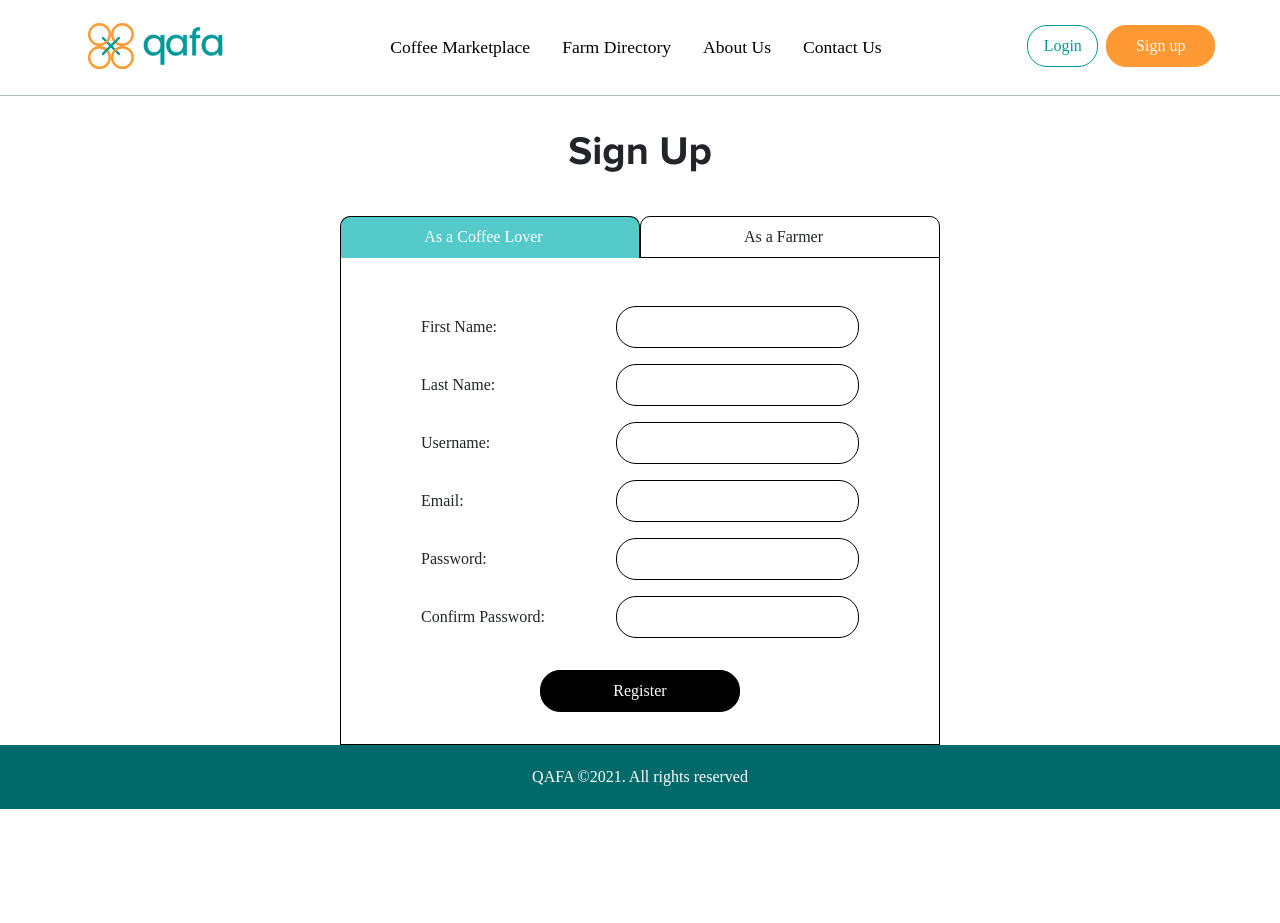
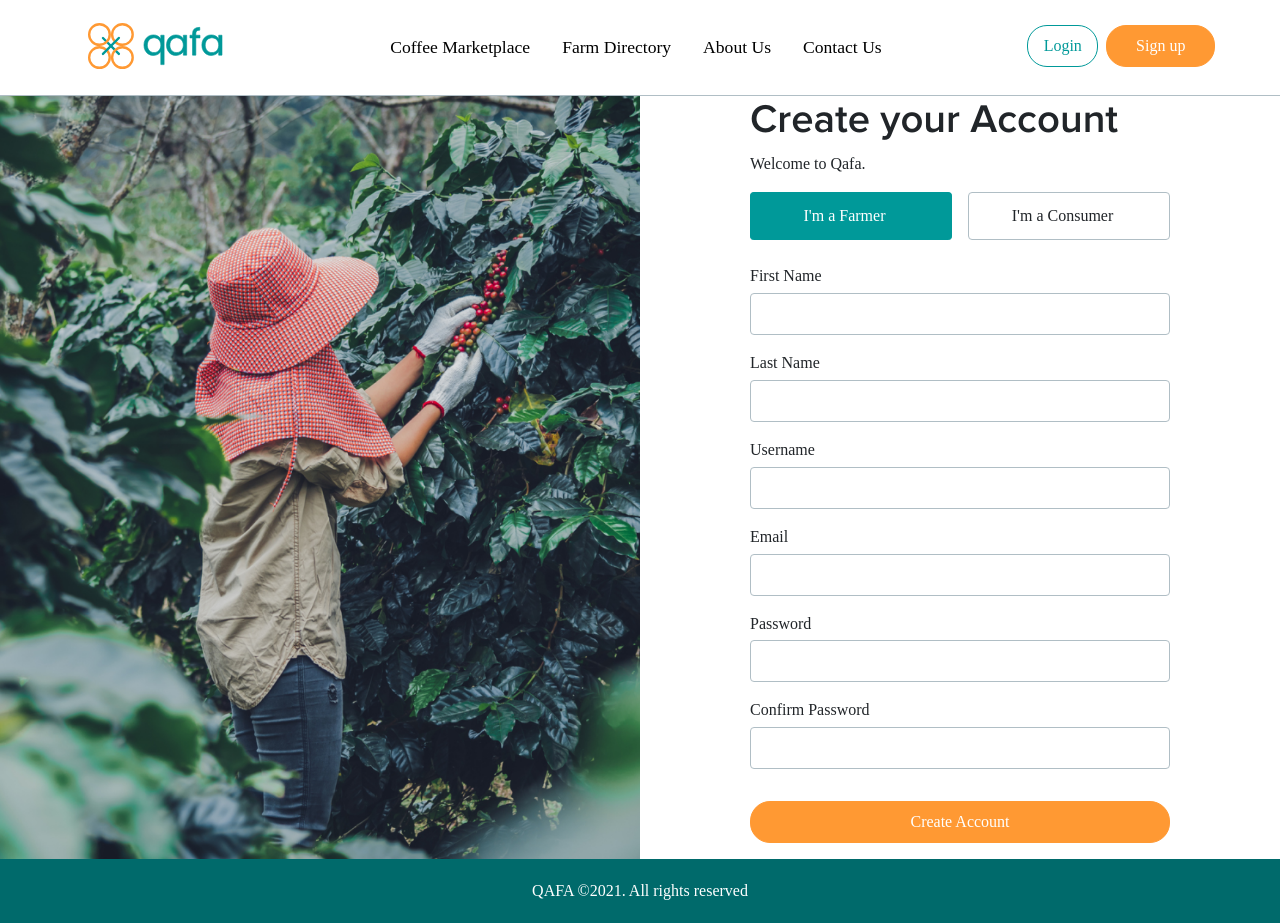
Before and after one commit to samvvw/coffee-connect, a React (Create React App) app in the folder client/: page /sign-up in a window 1280 px wide. Before the commit the page ends 809 px from the top, so only its background shows below. Built offline with nearby package versions, Linux system fonts and the light colour scheme; a web font is replaced by a local one.

Commit message:
feat: #219 Style Sign up component

```diff
--- a/client/src/components/header/header.jsx
+++ b/client/src/components/header/header.jsx
@@ -4,7 +4,6 @@ import Logo from '../logo/logo'
 import NavBar from '../navBar/navBar'
 import LoggedUser from '../loggedUser/loggedUser'
 import NavBarMobile from '../navBarMobile/navBarMobile'
-import { theme } from '../../theme/theme'
 
 const Header = (props) => {
     const [matches, setMatches] = useState(
--- a/client/src/views/signIn/signIn.jsx
+++ b/client/src/views/signIn/signIn.jsx
@@ -5,7 +5,7 @@ import { UserContext } from '../../context/userContext/userContext'
 import Button from '../../components/button/button'
 import { Container } from './signIn.styles'
 import HeroImage from '../../assets/images/ContactUsImg.png'
-import { theme } from '../../theme/theme.js'
+// import { theme } from '../../theme/theme.js'
 
 const SignIn = (props) => {
     const history = useHistory()
@@ -37,7 +37,7 @@ const SignIn = (props) => {
                     width="109px"
                 />
             </p> */}
-            <div class="form-container">
+            <div className="form-container">
                 <form onSubmit={handleSubmit}>
                     <h1>Sign in to Qafa</h1>
                     <label htmlFor="email">Email</label>
@@ -50,7 +50,7 @@ const SignIn = (props) => {
                     {loading && <small>Loading...</small>}
                     {/* {error.ob && <pre>{JSON.stringify(error, null, 2)}</pre>} */}
                 </form>
-                <p class="mobile-sign-up">
+                <p className="mobile-sign-up">
                     Don't have a Qafa account yet?{' '}
                     <span>
                         <Link to="/sign-up">Sign up</Link>
--- a/client/src/views/signUp/signUp.jsx
+++ b/client/src/views/signUp/signUp.jsx
@@ -3,6 +3,7 @@ import { useHistory, useLocation } from 'react-router-dom'
 import { UserContext } from '../../context/userContext/userContext'
 import Button from '../../components/button/button'
 import { Container } from './signUp.styles'
+import HeroImage from '../../assets/images/ContactUsImg.png'
 
 const SignUp = (props) => {
     const history = useHistory()
@@ -32,14 +33,31 @@ const SignUp = (props) => {
 
     return (
         <Container>
-            <h1>Sign Up</h1>
+            <img src={HeroImage} alt="" className="sign-up-image" />
+            <div className="form-container">
+                <h1>Create your Account</h1>
+                <p>Welcome to Qafa.</p>
                 <form onSubmit={handleSubmit}>
                     <div className="tab-container">
                         <label
                             className={`tab ${tabs.tab1 ? 'active' : ''}`}
+                            htmlFor="farmer"
+                        >
+                            I'm a Farmer
+                            <input
+                                type="radio"
+                                name="userType"
+                                value="farmer"
+                                id="farmer"
+                                onChange={handleTabChange}
+                            />
+                        </label>
+
+                        <label
+                            className={`tab ${tabs.tab2 ? 'active' : ''}`}
                             htmlFor="consumer"
                         >
-                        As a Coffee Lover
+                            I'm a Consumer
                             <input
                                 type="radio"
                                 name="userType"
@@ -48,62 +66,107 @@ const SignUp = (props) => {
                                 onChange={handleTabChange}
                             />
                         </label>
-
-                    <label
-                        className={`tab ${tabs.tab2 ? 'active' : ''}`}
-                        htmlFor="farmer"
-                    >
-                        As a Farmer
-                        <input
-                            type="radio"
-                            name="userType"
-                            value="farmer"
-                            id="farmer"
-                            onChange={handleTabChange}
-                        />
-                    </label>
                     </div>
 
+                    {/* Consumer Form Content */}
+                    {tabs.tab2 && (
                         <div className="form-content">
-                    <label>
-                        First Name:
-                        <input type="text" name="firstName" />
-                    </label>
+                            <label htmlFor="firstName">First Name</label>
+                            <input
+                                type="text"
+                                name="firstName"
+                                id="firstName"
+                            />
 
-                    <label>
-                        Last Name:
-                        <input type="text" name="lastName" />
-                    </label>
+                            <label htmlFor="lastName">Last Name</label>
+                            <input type="text" name="lastName" id="lastName" />
 
-                    <label htmlFor="userName">
-                        Username:
-                        <input type="text" name="userName" id="userName" />
-                    </label>
+                            <label htmlFor="userName">Username</label>
+                            <input
+                                type="text"
+                                name="userName"
+                                id="userName"
+                                id="userName"
+                            />
 
-                    <label>
-                        Email: <input type="email" name="email" />
-                    </label>
+                            <label htmlFor="email">Email</label>
+                            <input type="email" name="email" id="email" />
 
-                    <label>
-                        Password:
-                        <input type="password" name="password" />
-                    </label>
+                            <label htmlFor="password">Password</label>
+                            <input
+                                type="password"
+                                name="password"
+                                id="password"
+                            />
 
                             <label htmlFor="confirmPassword">
-                        Confirm Password:
+                                Confirm Password
+                            </label>
                             <input
                                 type="password"
                                 name="confirmPassword"
                                 id="confirmPassword"
                             />
-                    </label>
 
-                    {!loading && <Button title="Register" type="submit" />}
+                            {!loading && (
+                                <Button title="Create Account" type="submit" />
+                            )}
                             {loading && <small>Loading...</small>}
 
                             {/* {error && <pre>{JSON.stringify(error, null, 2)}</pre>} */}
                         </div>
+                    )}
+
+                    {/* Farmer Form Content */}
+                    {tabs.tab1 && (
+                        <div className="form-content">
+                            <label htmlFor="firstName">First Name</label>
+                            <input
+                                type="text"
+                                name="firstName"
+                                id="firstName"
+                            />
+
+                            <label htmlFor="lastName">Last Name</label>
+                            <input type="text" name="lastName" id="lastName" />
+
+                            <label htmlFor="userName">Username</label>
+                            <input
+                                type="text"
+                                name="userName"
+                                id="userName"
+                                id="userName"
+                            />
+
+                            <label htmlFor="email">Email</label>
+                            <input type="email" name="email" id="email" />
+
+                            <label htmlFor="password">Password</label>
+                            <input
+                                type="password"
+                                name="password"
+                                id="password"
+                            />
+
+                            <label htmlFor="confirmPassword">
+                                Confirm Password
+                            </label>
+                            <input
+                                type="password"
+                                name="confirmPassword"
+                                id="confirmPassword"
+                            />
+
+                            {!loading && (
+                                <Button title="Create Account" type="submit" />
+                            )}
+                            {loading && <small>Loading...</small>}
+
+                            {/* {error && <pre>{JSON.stringify(error, null, 2)}</pre>} */}
+                        </div>
+                    )}
                 </form>
+            </div>
         </Container>
     )
 }
--- a/client/src/views/signUp/signUp.styles.js
+++ b/client/src/views/signUp/signUp.styles.js
@@ -1,18 +1,37 @@
 import styled from 'styled-components'
+import { theme } from '../../theme/theme'
 
 export const Container = styled.div`
     height: 100%;
     display: flex;
     flex-direction: column;
-    align-items: center;
+    justify-content: center;
+    max-width: 400px;
+    width: 100%;
+    margin: 0 auto;
     padding-top: 2rem;
 
+    .sign-up-image {
+        display: none;
+    }
+
     & h1 {
-        font-weight: bold;
+        font-weight: 500;
+    }
+
+    .form-container {
+        margin-top: 1rem;
+        margin: auto;
+        display: flex;
+        flex-direction: column;
+        justify-content: center;
+        max-width: 900px;
+        width: 100%;
     }
 
     & form {
-        margin-top: 2rem;
+        margin-top: 1rem;
+        margin: auto;
         display: flex;
         flex-direction: column;
         justify-content: center;
@@ -21,21 +40,22 @@ export const Container = styled.div`
 
         & .tab-container {
             display: flex;
-            justify-content: space-around;
+            gap: 1rem;
 
             .tab {
                 cursor: pointer;
-                border: 1px solid #000000;
-                padding: 0.5rem;
+                border: 1px solid ${theme.pallette.black[200]};
+                padding: 0.7rem;
                 width: 100%;
+                max-width: 100%;
                 display: flex;
                 justify-content: center;
-                border-top-left-radius: 10px;
-                border-top-right-radius: 10px;
+                border-radius: 4px;
 
                 &.active {
                     border-bottom: none;
-                    background-color: #54caca;
+                    background-color: ${theme.pallette.primary[500]};
+                    border-color: ${theme.pallette.primary[500]};
                     color: white;
                 }
 
@@ -49,31 +69,73 @@ export const Container = styled.div`
             display: flex;
             flex-direction: column;
             justify-content: center;
-            gap: 1rem;
-            border: 1px solid #000000;
-            border-top: none;
-            padding: 3rem 5rem 2rem;
+            padding: 1rem 0;
 
             & label {
-                display: grid;
-                grid-template-columns: 0.8fr 1fr;
                 align-items: center;
+                margin-top: 0.5rem;
+                padding-bottom: 0.3rem;
             }
 
             & input {
-                padding: 0.5rem 0 0.5rem 1rem;
-                border-radius: 20px;
-                max-width: 500px;
-                width: 100%;
-                border: 1px solid #000000;
+                padding: 0.5rem;
+                border-radius: 4px;
+                border: 1px solid ${theme.pallette.black[200]};
+                font-size: 1rem;
+                background: none;
+                appearance: none;
+                -webkit-appearance: none;
+                -moz-appearance: none;
+                margin-bottom: 0.5rem;
+            }
+
+            /* Change autocomplete styles in WebKit */
+            input:-webkit-autofill,
+            input:-webkit-autofill:hover,
+            input:-webkit-autofill:focus {
+                border: 1px solid ${theme.pallette.black[200]};
+                -webkit-box-shadow: 0 0 0px 1000px #fff inset;
+                box-shadow: 0 0 0px 1000px #fff inset;
+                transition: background-color 5000s ease-in-out 0s;
             }
 
             & button {
-                margin-top: 1rem;
-                max-width: 200px;
+                margin-top: 1.5rem;
                 align-self: center;
                 width: 100%;
+                background-color: ${theme.pallette.secondary.c800};
+                border-color: ${theme.pallette.secondary.c800};
+                color: #ffffff;
             }
         }
     }
+
+    @media only screen and (min-width: ${theme.layout.desktop}) {
+        display: grid;
+        grid-template-columns: 1fr 1fr;
+        /* grid-template-rows: 0.1fr auto; */
+        grid-template-rows: 0fr auto;
+        max-width: 100%;
+        width: 100%;
+        padding-top: 0;
+
+        .sign-up-image {
+            display: block;
+            width: 100%;
+            max-width: 100%;
+            height: 100%;
+            max-height: 100%;
+            object-fit: cover;
+            grid-column: 1/2;
+            grid-row: 1/3;
+        }
+
+        .form-container {
+            max-width: 420px;
+            width: 90%;
+            grid-column: 2/3;
+            grid-row: 2/3;
+            /* padding-top: 2rem; */
+        }
+    }
 `
```
Lines whose indentation alone changed are shown as unchanged.
